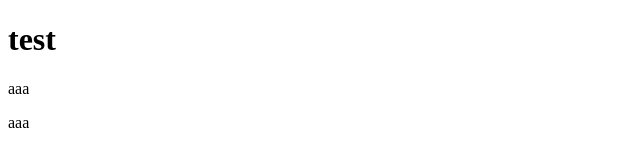
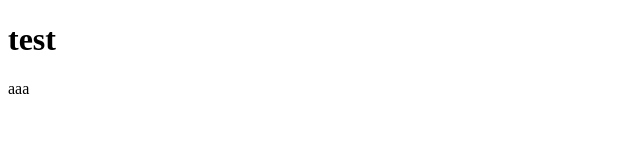
Before and after one commit to ar4132/git_test, a plain HTML site: page index.html in a window 1280 px wide. Shown: the full height of the page, 0-640 px from the left. Drawn offline with Linux system fonts and the light colour scheme.

```diff
--- a/index.html
+++ b/index.html
@@ -8,6 +8,5 @@
     <body>
         <h1>test</h1>
         <p>aaa</p>
-        <span>aaa</span>
     </body>
 </html>
```
